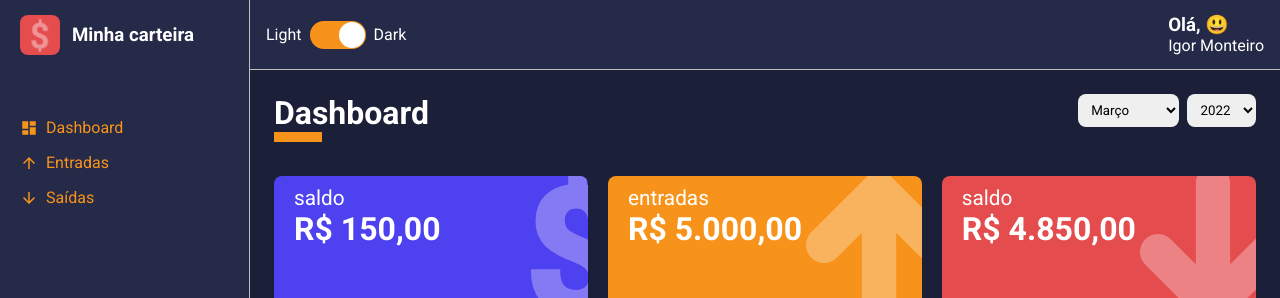
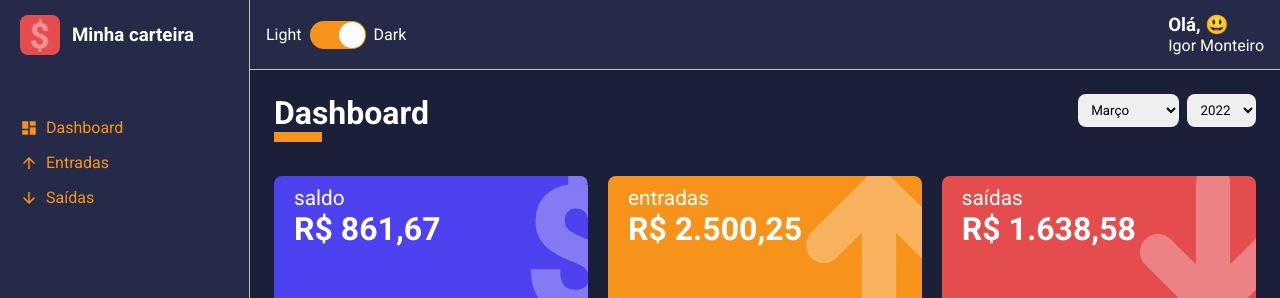
Before and after one commit to Igor-Mont/Dashboard, a React (Vite) app: page /dashboard in a window 1280 px wide. Shown: the top 298 px of the page. Built offline with nearby package versions, Linux system fonts and the light colour scheme.

Commit message:
dinamec cards

```diff
--- a/src/pages/Dashboard/index.tsx
+++ b/src/pages/Dashboard/index.tsx
@@ -2,6 +2,7 @@
 import { Container, Content } from "./styles";
 import { SelectInput } from "../../components/SelectInput";
 import happyImg from '../../assets/happy.svg';
+import grinningImg from '../../assets/grinning.svg';
 import sadImg from '../../assets/sad.svg';
 import { WalletBox } from '../../components/WalletBox';
 import { useMemo, useState } from "react";
@@ -46,6 +47,74 @@
 
   }, []);
 
+  const totalExpenses = useMemo(() => {
+    let total: number = 0;
+
+    expenses.forEach(item => {
+      const date = new Date(item.date);
+      const year = date.getFullYear();
+      const month = date.getMonth() + 1;
+
+      if (month === monthSelected && year === yearSelected) {
+        try {
+          total += Number(item.amount)
+        } catch {
+          throw new Error("Invalid amount! Amount must be number");
+        }
+      }
+    });
+
+    return total;
+  }, [monthSelected, yearSelected]);
+
+  const totalGains = useMemo(() => {
+    let total: number = 0;
+
+    gains.forEach(item => {
+      const date = new Date(item.date);
+      const year = date.getFullYear();
+      const month = date.getMonth() + 1;
+
+      if (month === monthSelected && year === yearSelected) {
+        try {
+          total += Number(item.amount)
+        } catch {
+          throw new Error("Invalid amount! Amount must be number");
+        }
+      }
+    });
+
+    return total;
+  }, [monthSelected, yearSelected]);
+
+  const totalBalance = useMemo(() => totalGains - totalExpenses, [totalGains, totalExpenses]);
+
+  const message = useMemo(() => {
+    if(totalBalance < 0) {
+      return {
+        title: "Que Triste!",
+        description: 'Neste mês, você gastou mais do que deveria.',
+        icon: sadImg,
+        footerText: "Verifique seus gastos!",
+      }
+    }
+    else if(totalBalance === 0) {
+      return {
+        title: "Ufa!",
+        description: 'Neste mês, você gastou exatamente o que ganhou.',
+        icon: grinningImg,
+        footerText: "Cuidado com os gastos!",
+      }
+    }
+    else {
+      return {
+        title: "Muito bem!",
+        description: 'Sua carteira está positiva',
+        icon: happyImg,
+        footerText: "Continue assim. Considere investir o seu saldo.",
+      };
+    }
+  }, [totalBalance]);
 
   return (
     <Container>
@@ -56,30 +125,30 @@
       <Content>
         <WalletBox
           title="saldo"
-          amount={150.00}
+          amount={totalBalance}
           footerLabel="atualizado com base nas entradas e saídas"
           icon="dollar"
           color="#4e41f0"
         />
         <WalletBox
           title="entradas"
-          amount={5000}
+          amount={totalGains}
           footerLabel="atualizado com base nas entradas e saídas"
           icon="arrowUp"
           color="#f7931b"
         />
         <WalletBox
-          title="saldo"
-          amount={4850.00}
+          title="saídas"
+          amount={totalExpenses}
           footerLabel="atualizado com base nas entradas e saídas"
           icon="arrowDown"
           color="#e44c4e"
         />
         <MessageBox
-          title="Muito bem!"
-          description='Sua carteira está positiva'
-          icon={happyImg}
-          footerText="Continue assim. Considere investir o seu saldo."
+          title={message?.title}
+          description={message?.description}
+          icon={message?.icon}
+          footerText={message?.footerText}
         />
       </Content>
     </Container>
```
Also changed, not shown: src/assets/grinning.svg (added).
